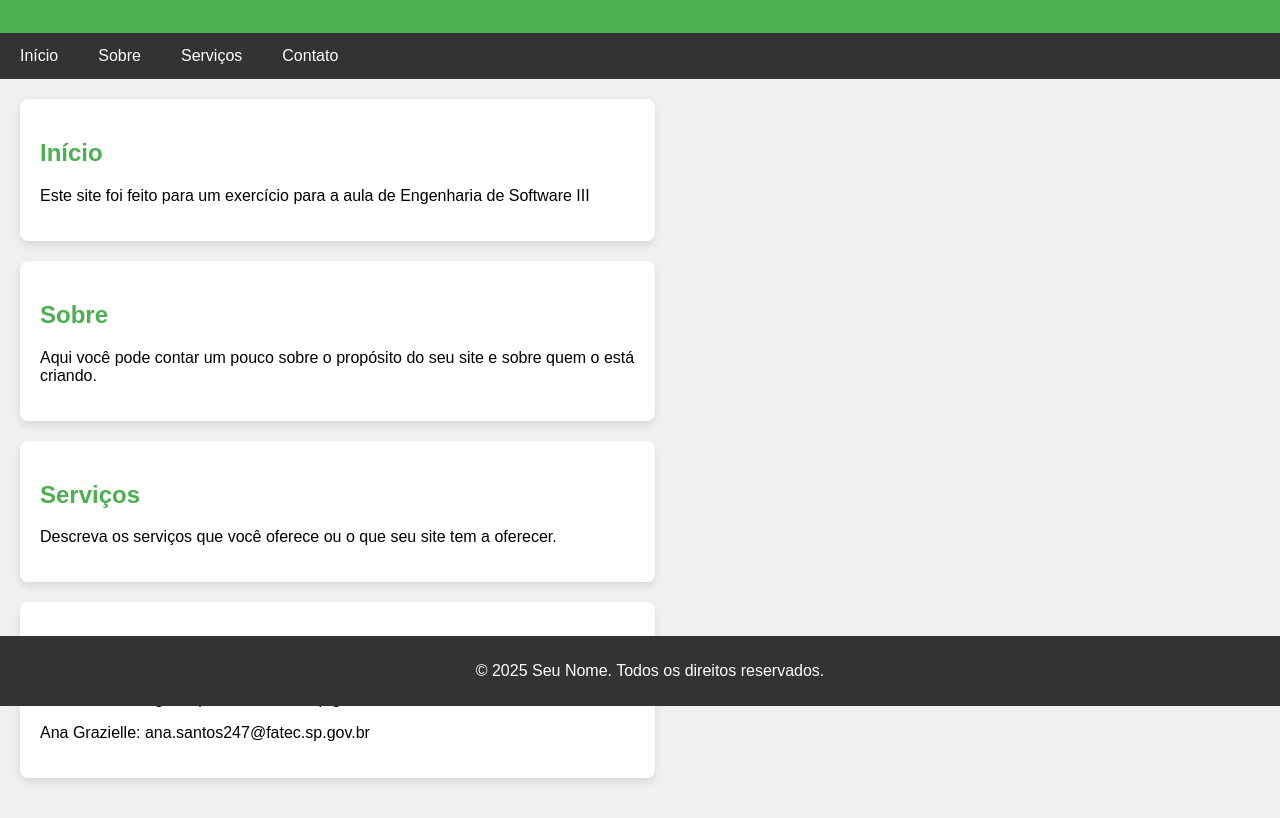
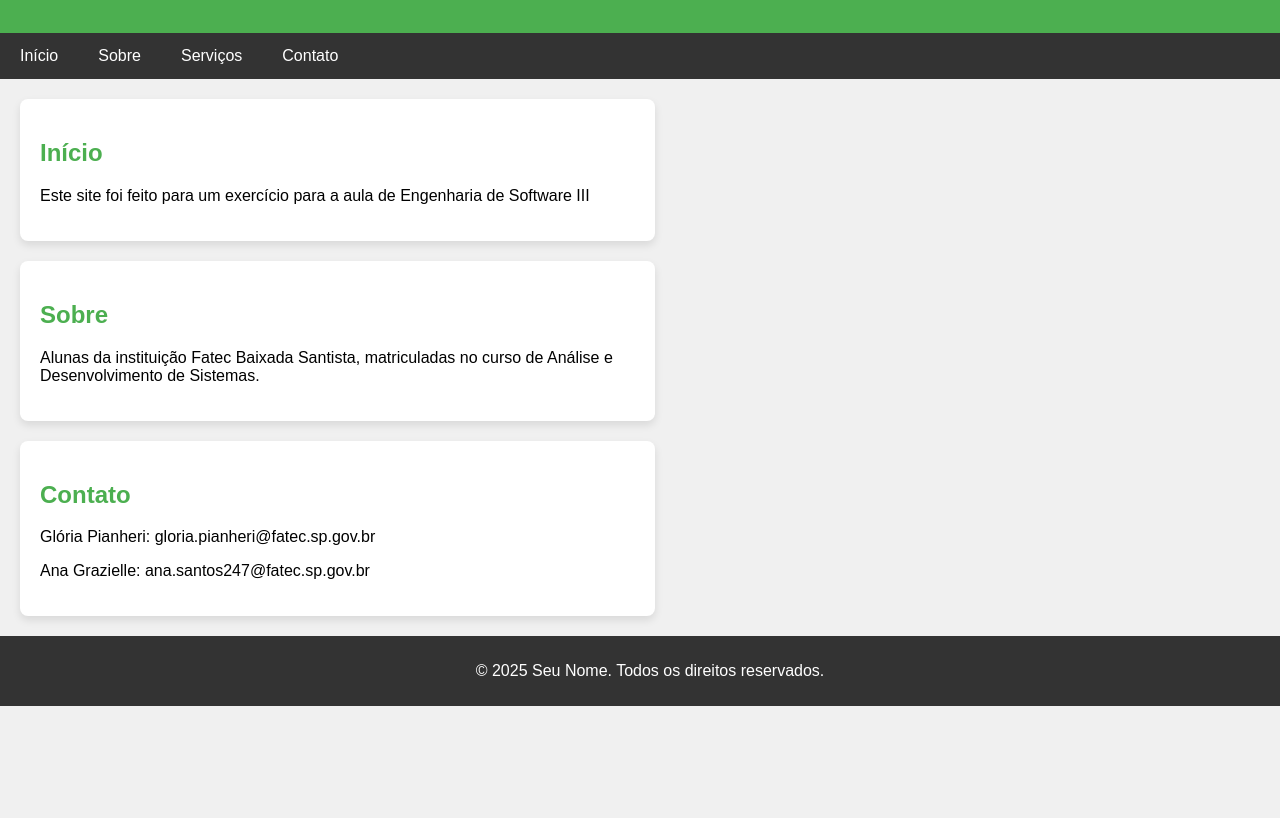
Before and after one commit to GPiagn/scm, a plain HTML site: page index.htm in a window 1280 px wide. Shown: the part 94-912 px from the top of the page. After the commit the page ends 800 px from the top, so only its background shows below. Drawn offline with Linux system fonts and the light colour scheme.

Commit message:
Alteração do index pela Grazielle

```diff
--- a/index.htm
+++ b/index.htm
@@ -108,12 +108,7 @@
 
         <div class="content" id="sobre">
             <h2>Sobre</h2>
-            <p>Aqui você pode contar um pouco sobre o propósito do seu site e sobre quem o está criando.</p>
-        </div>
-
-        <div class="content" id="servicos">
-            <h2>Serviços</h2>
-            <p>Descreva os serviços que você oferece ou o que seu site tem a oferecer.</p>
+            <p>Alunas da instituição Fatec Baixada Santista, matriculadas no curso de Análise e Desenvolvimento de Sistemas.</p>
         </div>
 
         <div class="content" id="contato">
```
